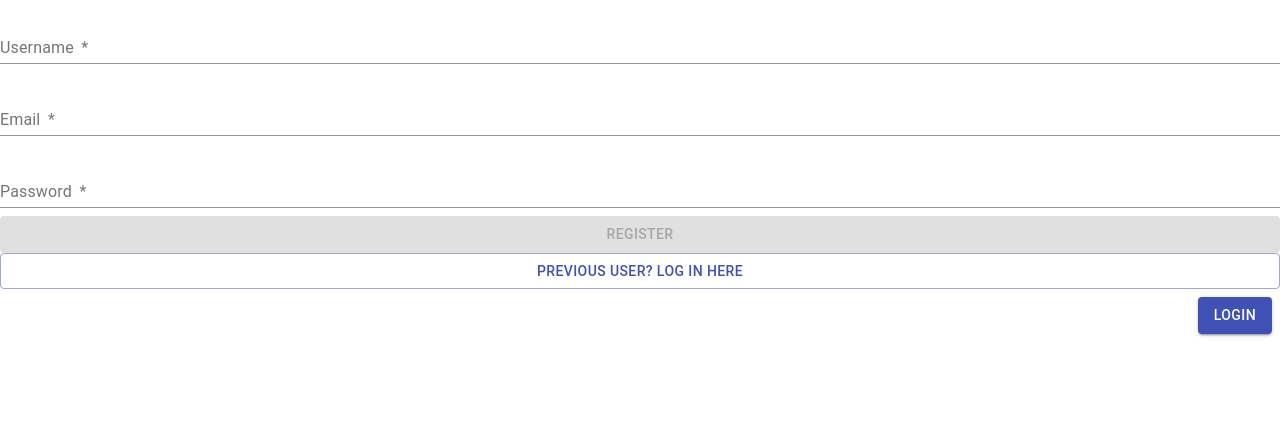
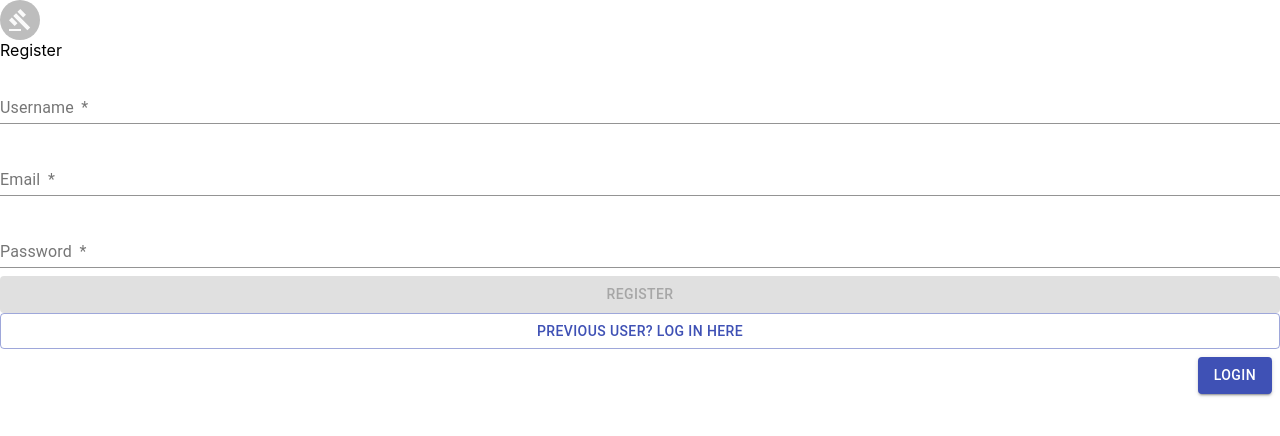
Before and after one commit to Rosenmatt1/django-postgres-graphql, a React (Create React App) app in the folder pokemon-front-end/: page / in a window 1280 px wide. Shown: the top 436 px of the page. Built offline with nearby package versions, Linux system fonts and the light colour scheme.

Commit message:
Fixed registerUser mutation

```diff
--- a/pokemon-front-end/src/App.js
+++ b/pokemon-front-end/src/App.js
@@ -20,13 +20,12 @@ export const UserContext = React.createContext()
 
 function App() {
   let currentUser = true  //for now
-  // let otherValue = "test McTest"
 
   return (
     <div className="App">
-
       <Query query={ME_QUERY} fetchPolicy='cache-and-network'>
         {({ data, loading, error }) => {
+          console.log(data)
           if (loading) return <Loader loading={loading} />
           if (error) return <Error error={error} />
           const currentUser = data.me
@@ -44,7 +43,6 @@ function App() {
           )
         }}
       </Query>
-
       {/* <Test /> */}
     </div>
 
@@ -61,6 +59,4 @@ export const ME_QUERY = gql`
 `
 
 
-
-
 export default App;
--- a/pokemon-front-end/src/components/Auth/Register.js
+++ b/pokemon-front-end/src/components/Auth/Register.js
@@ -27,7 +27,7 @@ import Gavel from "@material-ui/icons/Gavel";
 // import Button from "@material-ui/core/Button";
 
 
-function Register({setNewUser}) {
+function Register({ setNewUser }) {
   const [username, setUsername] = useState("");
   const [password, setPassword] = useState("");
   const [email, setEmail] = useState("");
@@ -39,8 +39,8 @@ function Register({setNewUser}) {
   //   });
 
   function Transition(props) {
-  return <Slide direction="up" {...props} />
-}
+    return <Slide direction="up" {...props} />
+  }
 
   const handleSubmit = (e, createUser) => {
     e.preventDefault()
@@ -57,7 +57,13 @@ function Register({setNewUser}) {
 
   return (
     <div className="registerContainer">
-      <Mutation mutation={REGISTER_MUTATION} variables={{ username, password }} onCompleted={data => {
+      <Avatar className="">
+        <Gavel />
+      </Avatar>
+      <Typography variant="headline">
+        Register
+        </Typography>
+      <Mutation mutation={REGISTER_MUTATION} variables={{ username, password, email }} onCompleted={data => {
         console.log({ data })
         // setOpen(true)
       }}>
@@ -78,12 +84,14 @@ function Register({setNewUser}) {
                 <InputLabel htmlFor="password"> Password </InputLabel>
                 <Input id="password" type="password" onChange={e => setPassword(e.target.value)} />
               </FormControl >
+
               <Button type="submit" fullWidth variant="contained" color="secondary" disabled={loading || !username.trim() || !email.trim() || !password.trim()} >
                 {loading ? "Registering..." : "Register"}
               </Button>
+
               <Button fullWidth color="primary" variant="outlined" onClick={() => setNewUser(false)}>
                 Previous user? Log in here
-            </Button>
+              </Button>
 
               {/* Error Handling  */}
               {error && <Error error={error} />}
--- a/pokemon-front-end/src/components/Shared/Error.js
+++ b/pokemon-front-end/src/components/Shared/Error.js
@@ -2,7 +2,7 @@ import React, { useState, useEffect } from 'react';
 import '../../App.css';
 
 
-function Error(error) {
+function Error({error}) {
   return (
         <div className="error">
             {error}
```
Also changed, not shown: 1 other file (tests, documents, lock files or other folders).
